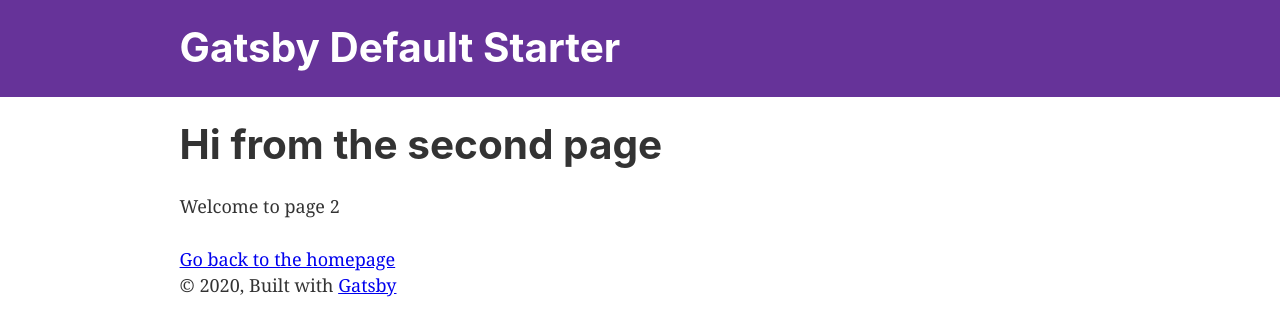
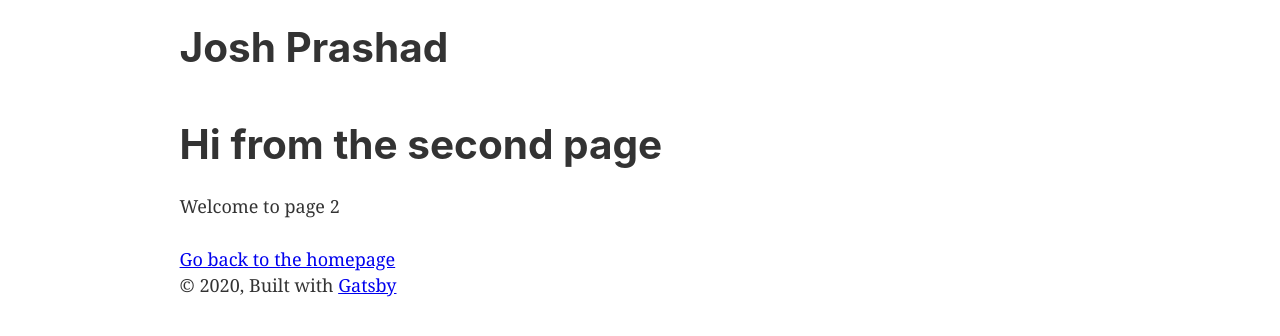
Before and after one commit to adampagels/joshprashad-portfolio, a Gatsby site: page /page-2 in a window 1280 px wide. Built offline with nearby package versions, Linux system fonts and the light colour scheme; Gatsby itself is replaced by a stand-in of ours.

Commit message:
Update header

```diff
--- a/src/components/header.tsx
+++ b/src/components/header.tsx
@@ -5,7 +5,6 @@ import React from "react"
 const Header = ({ siteTitle }) => (
   <header
     style={{
-      background: `rebeccapurple`,
       marginBottom: `1.45rem`,
     }}
   >
@@ -20,11 +19,11 @@ const Header = ({ siteTitle }) => (
         <Link
           to="/"
           style={{
-            color: `white`,
+            color: `#333`,
             textDecoration: `none`,
           }}
         >
-          {siteTitle}
+          Josh Prashad
         </Link>
       </h1>
     </div>
```
